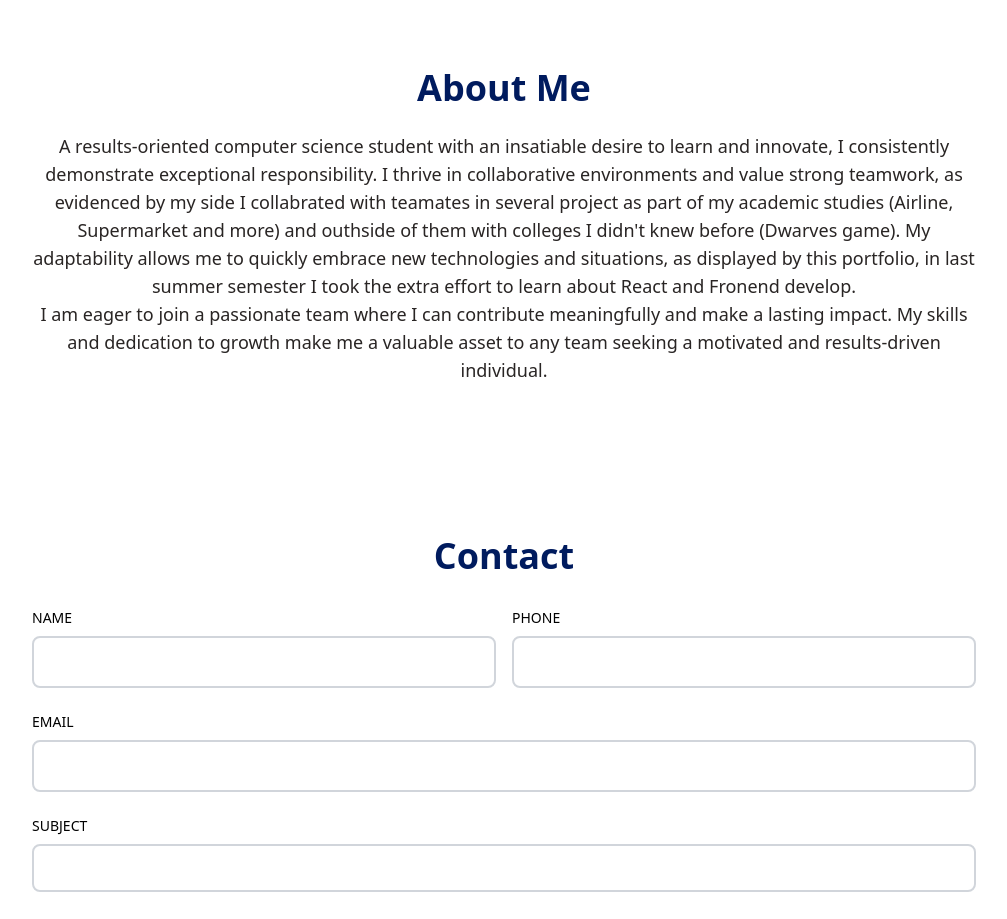
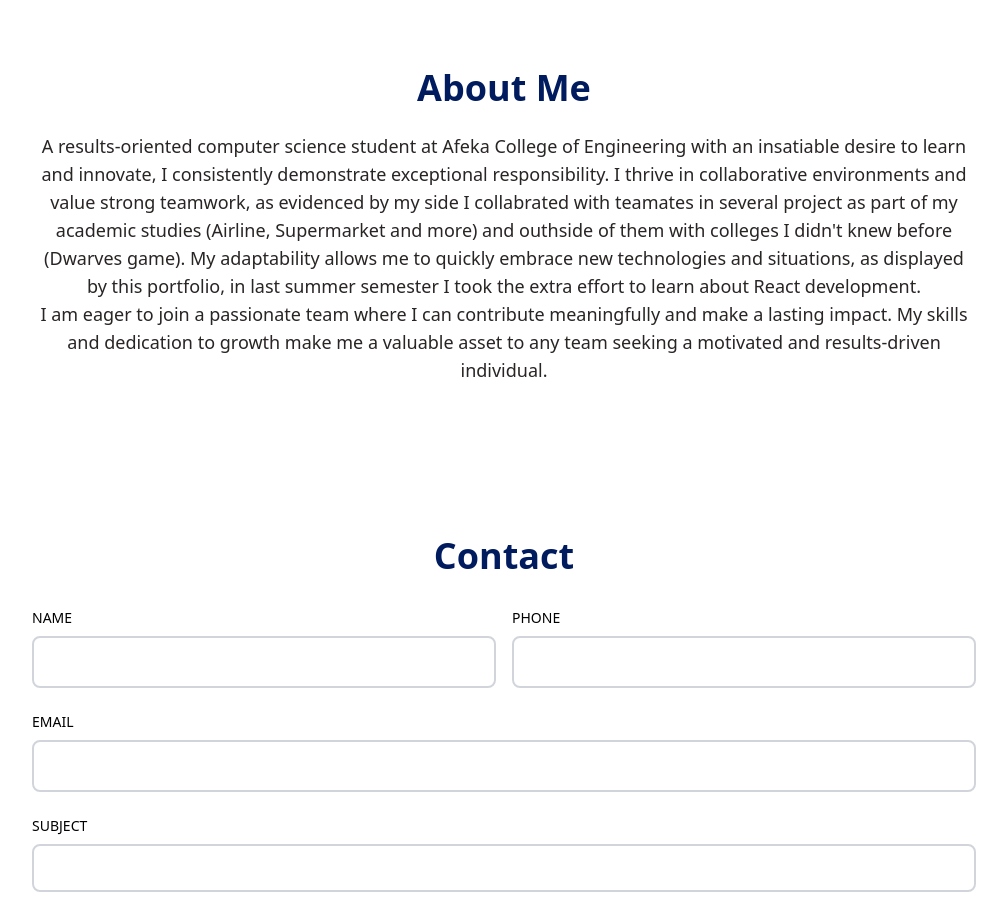
Before and after one commit to LiadOvdat5/Liad-s-Portfolio, a React (Vite) app: page / in a window 1280 px wide. Shown: the part 2600-3519 px from the top of the page, without its empty margins (168-1175 px from the left). Built offline with nearby package versions, Linux system fonts and the light colour scheme.

Commit message:
Configure React app for deployment to GitHub Pages

```diff
--- a/src/components/About.jsx
+++ b/src/components/About.jsx
@@ -5,11 +5,11 @@ return (
     <div id="about" className="max-w-[1040px] m-auto md:pl-20 p-4 py-16">
         <h1 className="py-4 text-4xl text-center text-[#001b5e] font-bold">About Me</h1>
             <p className='my-2 text-lg font-normal text-stone-800 text-center'>
-                    A results-oriented computer science student with an insatiable desire to learn and innovate,
+                    A results-oriented computer science student at Afeka College of Engineering with an insatiable desire to learn and innovate,
                     I consistently demonstrate exceptional responsibility. I thrive in collaborative environments and value strong teamwork,
                     as evidenced by my side I collabrated with teamates in several project as part of my academic studies (Airline, Supermarket and more) and
                     outhside of them with colleges I didn&apos;t knew before (Dwarves game). My adaptability allows me to quickly embrace new technologies and situations,
-                    as displayed by this portfolio, in last summer semester I took the extra effort to learn about React and Fronend develop.
+                    as displayed by this portfolio, in last summer semester I took the extra effort to learn about React development.
                     <br />I am eager to join a passionate team where I can contribute meaningfully and make a lasting impact.
                     My skills and dedication to growth make me a valuable asset to any team seeking a motivated and results-driven individual.
             </p>
--- a/src/components/ProjectItem.jsx
+++ b/src/components/ProjectItem.jsx
@@ -2,7 +2,7 @@
 
 import PropTypes from 'prop-types';
 
-const ProjectItem = ({img, title, tech}) => {
+const ProjectItem = ({img, title, tech, url}) => {
   return (
     <div className="relative flex items-center justify-center h-auto w-full shadow-xl shadow-gray-400 rounded-xl group hover:bg-gradient-to-r from-gray-200 to-[#001b5e]">
       <img src={img} alt="/" className="rounded-xl group-hover:opacity-10"/>
@@ -11,7 +11,7 @@ const ProjectItem = ({img, title, tech}) => {
           {title}
         </h3>
         <p className='pb-4 pt-2 text-center text-white'>{tech}</p>
-        <a href="">
+        <a href={url}>
           <p className="text-center p-3 rounded-lg bg-white text-gray-700 font-bold cursor-pointer text-lg">More Info</p>
         </a>
       </div>
@@ -22,7 +22,8 @@ const ProjectItem = ({img, title, tech}) => {
 ProjectItem.propTypes = {
   img: PropTypes.string.isRequired,
   title: PropTypes.string.isRequired,
-  tech: PropTypes.string.isRequired
+  tech: PropTypes.string.isRequired,
+  url: PropTypes.string.isRequired
 };
 
 export default ProjectItem;
--- a/src/components/Projects.jsx
+++ b/src/components/Projects.jsx
@@ -14,10 +14,10 @@ const Projects = () => {
             </p>
 
             <div className="grid sm:grid-cols-2 gap-12">
-                <ProjectItem img={superMarket} title='Supermarket' tech='C'/>
-                <ProjectItem img={games} title='Games' tech='Unity C#'/>
-                <ProjectItem img={portfolio} title='Portfolio' tech='React'/>
-                <ProjectItem img={airline} title='Airline' tech='CPP'/>
+                <ProjectItem img={superMarket} title='Supermarket' tech='C' url='https://github.com/LiadOvdat5/SuperMarket_C_Liad-Ben'/>
+                <ProjectItem img={games} title='Games' tech='Unity C#' url='https://itch.io/dashboard'/>
+                <ProjectItem img={portfolio} title='Portfolio' tech='React' url='https://github.com/LiadOvdat5/Liad-s-Portfolio'/>
+                <ProjectItem img={airline} title='Airline' tech='CPP' url='https://github.com/BenVingarten/AirLine'/>
             </div>
 
         </div>
--- a/src/components/Sidenav.jsx
+++ b/src/components/Sidenav.jsx
@@ -12,7 +12,7 @@ const Sidenav = () => {
   }
 
   const links = [
-    { url: 'main', icon: <AiOutlineHome size={20} />, label: 'Home' },
+    { url: '#main', icon: <AiOutlineHome size={20} />, label: 'Home' },
     { url: '#work', icon: <GrProjects size={20} />, label: 'Projects' },
     { url: '#projects', icon: <AiOutlineProject size={20} />, label: 'Portfolio' },
     { url: '#about', icon: <BsPerson size={20} />, label: 'About' },
```
